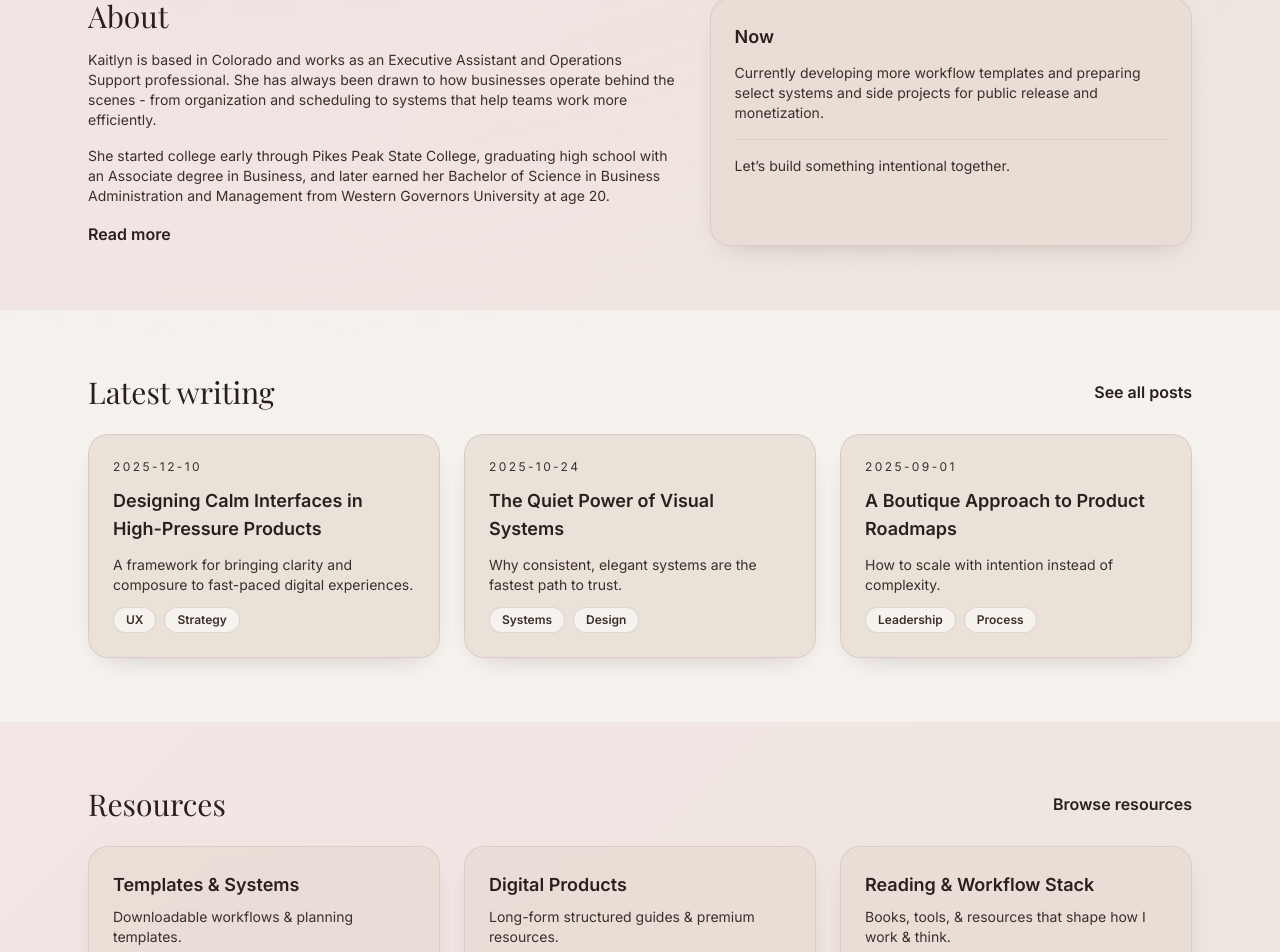
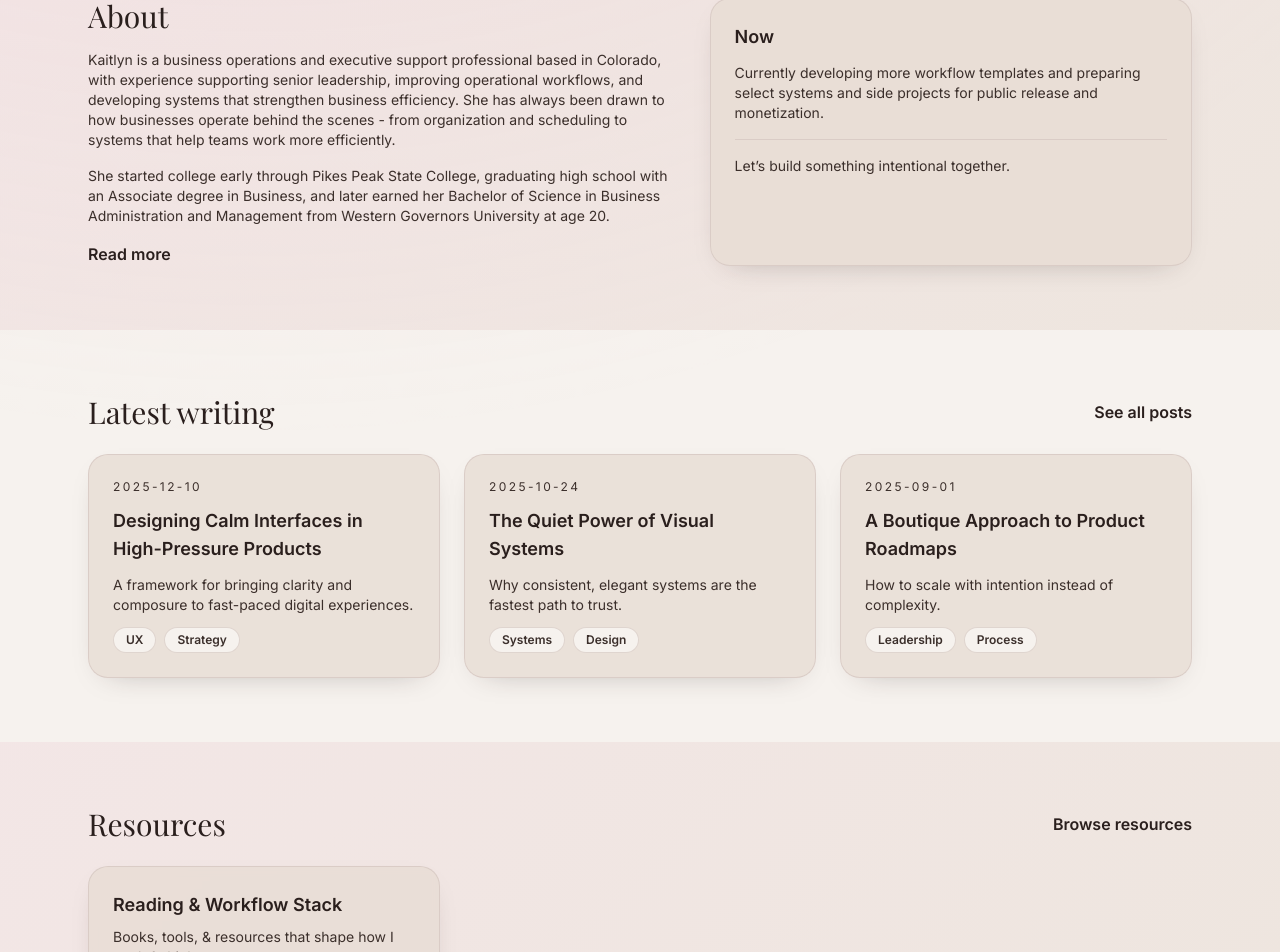
Before and after one commit to kjbook04-dev/kaitlynbook.github.io, a Next.js app: page / in a window 1280 px wide. Shown: the part 1831-2783 px from the top of the page. Built offline with nearby package versions, Linux system fonts and the light colour scheme; a web font is replaced by a local one.

Commit message:
Update professional introduction, employment dates, and resource visibility (#2)

```diff
--- a/src/app/page.tsx
+++ b/src/app/page.tsx
@@ -5,7 +5,7 @@ import { Container } from "@/components/Container";
 import { HubIcon, type HubIconName } from "@/components/HubIcon";
 import { Section } from "@/components/Section";
 import { Tag } from "@/components/Tag";
-import { siteContent } from "@/content/siteContent";
+import { siteContent, visibleResources } from "@/content/siteContent";
 
 export const metadata = {
   title: "Home",
@@ -15,7 +15,7 @@ export const metadata = {
 export default function HomePage() {
   const featuredProjects = siteContent.portfolio.slice(0, 3);
   const latestPosts = siteContent.blog.slice(0, 3);
-  const resourcePreview = siteContent.resources.slice(0, 3);
+  const resourcePreview = visibleResources.slice(0, 3);
 
   return (
     <div>
--- a/src/app/resources/page.tsx
+++ b/src/app/resources/page.tsx
@@ -1,7 +1,7 @@
 import { Container } from "@/components/Container";
 import { Section } from "@/components/Section";
 import { Tag } from "@/components/Tag";
-import { siteContent } from "@/content/siteContent";
+import { visibleResources } from "@/content/siteContent";
 
 export const metadata = {
   title: "Resources",
@@ -29,7 +29,7 @@ export default function ResourcesPage() {
 
       <Section className="bg-section-wash">
         <Container className="space-y-8">
-          {siteContent.resources.map((resource) => {
+          {visibleResources.map((resource) => {
             const isReadingStack = resource.category === "Reading & Workflow Stack";
             const maxHeightClass = isReadingStack ? "max-h-[16rem] overflow-y-auto pr-2" : "";
 
--- a/src/content/siteContent.ts
+++ b/src/content/siteContent.ts
@@ -6,9 +6,9 @@ export const siteContent = {
     tagline: "Designing scalable operations, executive workflows, and digital systems that bring clarity, efficiency, and measurable business impact.",
     location: "Denver, CO",
     bio: [
-      "Kaitlyn is based in Colorado and works as an Executive Assistant and Operations Support professional. She has always been drawn to how businesses operate behind the scenes - from organization and scheduling to systems that help teams work more efficiently.",
+      "Kaitlyn is a business operations and executive support professional based in Colorado, with experience supporting senior leadership, improving operational workflows, and developing systems that strengthen business efficiency. She has always been drawn to how businesses operate behind the scenes - from organization and scheduling to systems that help teams work more efficiently.",
       "She started college early through Pikes Peak State College, graduating high school with an Associate degree in Business, and later earned her Bachelor of Science in Business Administration and Management from Western Governors University at age 20.",
-      "Kaitlyn currently supports executive leadership by helping teams stay organized, improving workflows, and coordinating projects across departments. She enjoys learning new tools, exploring automation and AI, and finding practical ways technology can simplify everyday business processes.",
+      "Kaitlyn has supported executive leadership through operational coordination, workflow improvements, and projects spanning multiple departments. She enjoys learning new tools, exploring automation and AI, and finding practical ways technology can simplify everyday business processes.",
       "Outside of work, Kaitlyn enjoys puzzles, painting, visiting museums, exploring nature, and sightseeing wherever she travels. She values personal growth, strong relationships, and building a career that blends structure, creativity, and continuous learning."
     ],
     values: [
@@ -50,7 +50,7 @@ export const siteContent = {
     {
       role: "Executive Assistant & Operations Support",
       company: "Ringy",
-      dates: "Jul 2025 - Present",
+      dates: "July 2025 – March 2026",
       bullets: [
         "Supported executive leadership while driving cross-functional operational initiatives across business, technical, and administrative teams",
         "Designed and implemented internal process improvements including onboarding documentation, asset tracking systems, and workflow organization that improved operational efficiency and visibility",
@@ -68,7 +68,7 @@ export const siteContent = {
     {
       role: "Spa Associate",
       company: "5 Star Salt Caves Inc",
-      dates: "Oct 2024 - Jun 2025",
+      dates: "October 2024 – Present",
       bullets: [
         "Delivered high-quality client support while maintaining efficient daily service operations and appointment flow",
         "Managed scheduling and booking coordination to improve operational efficiency and customer satisfaction",
@@ -424,3 +424,14 @@ export const siteContent = {
 } as const;
 
 export type SiteContent = typeof siteContent;
+
+// Set to true to restore unfinished resources; adding a link also makes an item visible.
+const showUnfinishedResources = false;
+
+// Empty links are explicitly rendered as "Link coming soon" on the Resources page.
+export const visibleResources = siteContent.resources
+  .map((resource) => ({
+    ...resource,
+    items: resource.items.filter((item) => showUnfinishedResources || Boolean(item.link))
+  }))
+  .filter((resource) => resource.items.length > 0);
```
